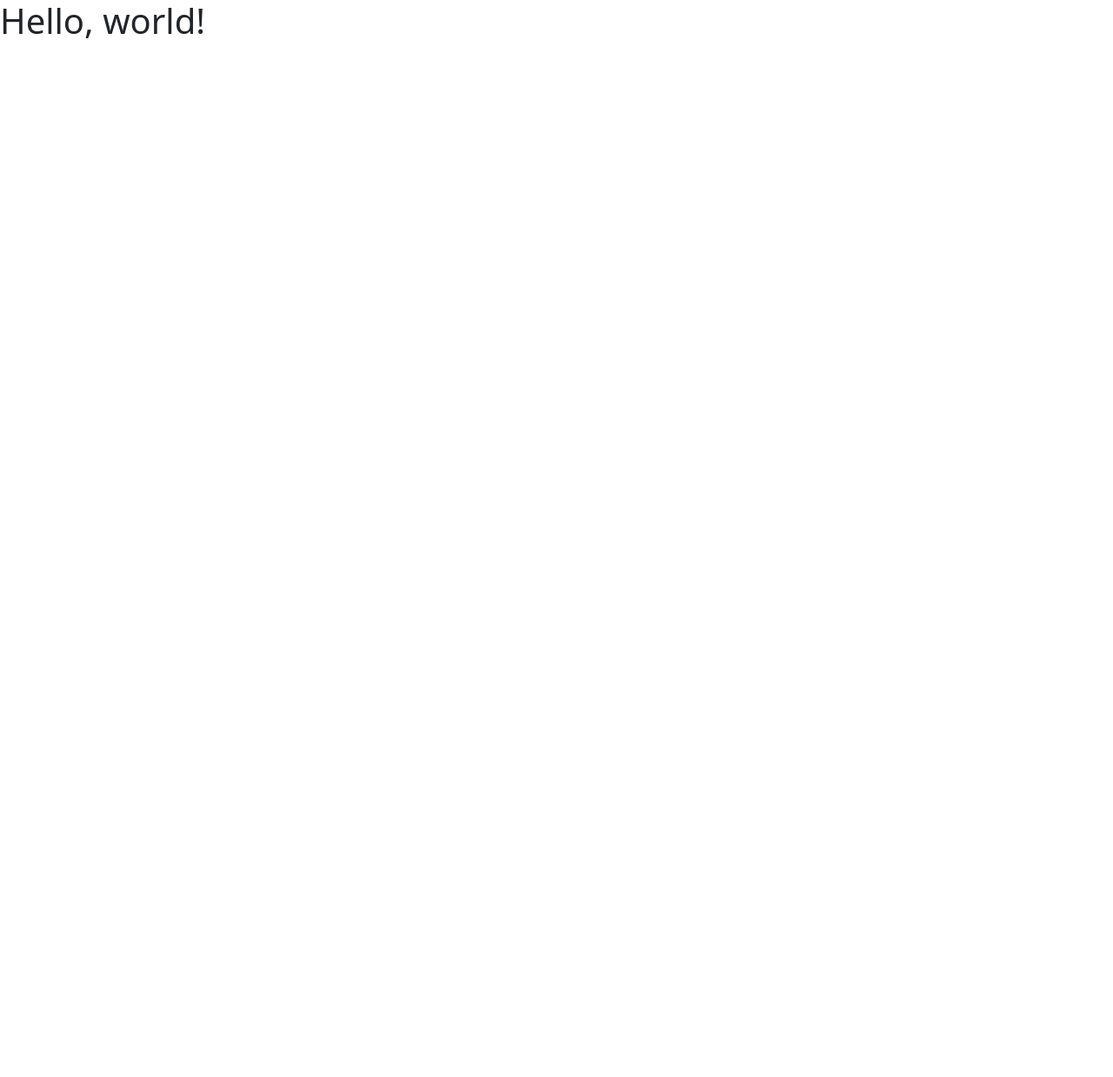
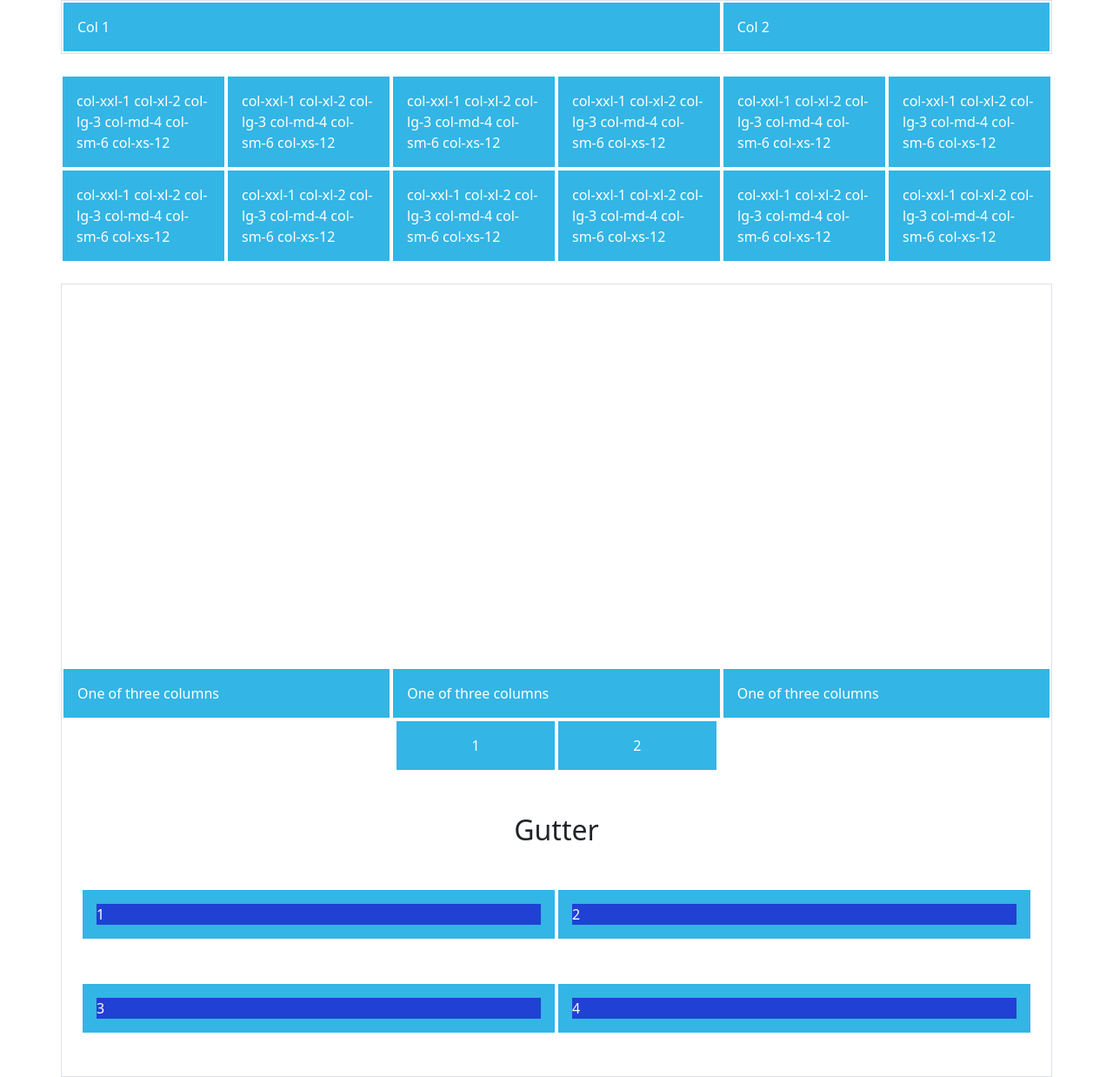
Before and after one commit to siva1b3/2048, a plain HTML site: page btsp/index.001.html in a window 1280 px wide. Shown: the whole page at 87% size. Before the commit the page ends 800 px from the top, so only its background shows below. Drawn offline with nearby package versions, Linux system fonts and the light colour scheme.

Commit message:
Changes to be committed: 	modified:   btsp/index.001.html

```diff
--- a/btsp/index.001.html
+++ b/btsp/index.001.html
@@ -1,13 +1,102 @@
-<!doctype html>
+<!DOCTYPE html>
 <html lang="en">
   <head>
-    <meta charset="utf-8">
-    <meta name="viewport" content="width=device-width, initial-scale=1">
+    <meta charset="utf-8" />
+    <meta name="viewport" content="width=device-width, initial-scale=1" />
     <title>Bootstrap demo</title>
-    <link href="https://cdn.jsdelivr.net/npm/bootstrap@5.3.0/dist/css/bootstrap.min.css" rel="stylesheet" integrity="sha384-9ndCyUaIbzAi2FUVXJi0CjmCapSmO7SnpJef0486qhLnuZ2cdeRhO02iuK6FUUVM" crossorigin="anonymous">
+    <link
+      href="https://cdn.jsdelivr.net/npm/bootstrap@5.3.0/dist/css/bootstrap.min.css"
+      rel="stylesheet"
+      integrity="sha384-9ndCyUaIbzAi2FUVXJi0CjmCapSmO7SnpJef0486qhLnuZ2cdeRhO02iuK6FUUVM"
+      crossorigin="anonymous"
+    />
+    <style>
+      [class*="col"] {
+        padding: 1rem;
+        background-color: #33b5e5;
+        border: 2px solid #fff;
+        color: #fff;
+      }
+      .child {
+        background-color: #2041d3;
+      }
+    </style>
   </head>
   <body>
-    <h1>Hello, world!</h1>
-    <script src="https://cdn.jsdelivr.net/npm/bootstrap@5.3.0/dist/js/bootstrap.bundle.min.js" integrity="sha384-geWF76RCwLtnZ8qwWowPQNguL3RmwHVBC9FhGdlKrxdiJJigb/j/68SIy3Te4Bkz" crossorigin="anonymous"></script>
+    <div class="container border">
+      <div class="row">
+        <div class="col-lg-8 col-md-6">Col 1</div>
+        <div class="col-lg-4 col-md-6">Col 2</div>
+      </div>
+    </div>
+    <div class="container my-4">
+      <div class="row">
+        <div class="col-xxl-1 col-xl-2 col-lg-3 col-md-4 col-sm-6 col-xs-12">
+          col-xxl-1 col-xl-2 col-lg-3 col-md-4 col-sm-6 col-xs-12
+        </div>
+        <div class="col-xxl-1 col-xl-2 col-lg-3 col-md-4 col-sm-6 col-xs-12">
+          col-xxl-1 col-xl-2 col-lg-3 col-md-4 col-sm-6 col-xs-12
+        </div>
+        <div class="col-xxl-1 col-xl-2 col-lg-3 col-md-4 col-sm-6 col-xs-12">
+          col-xxl-1 col-xl-2 col-lg-3 col-md-4 col-sm-6 col-xs-12
+        </div>
+        <div class="col-xxl-1 col-xl-2 col-lg-3 col-md-4 col-sm-6 col-xs-12">
+          col-xxl-1 col-xl-2 col-lg-3 col-md-4 col-sm-6 col-xs-12
+        </div>
+        <div class="col-xxl-1 col-xl-2 col-lg-3 col-md-4 col-sm-6 col-xs-12">
+          col-xxl-1 col-xl-2 col-lg-3 col-md-4 col-sm-6 col-xs-12
+        </div>
+        <div class="col-xxl-1 col-xl-2 col-lg-3 col-md-4 col-sm-6 col-xs-12">
+          col-xxl-1 col-xl-2 col-lg-3 col-md-4 col-sm-6 col-xs-12
+        </div>
+        <div class="col-xxl-1 col-xl-2 col-lg-3 col-md-4 col-sm-6 col-xs-12">
+          col-xxl-1 col-xl-2 col-lg-3 col-md-4 col-sm-6 col-xs-12
+        </div>
+        <div class="col-xxl-1 col-xl-2 col-lg-3 col-md-4 col-sm-6 col-xs-12">
+          col-xxl-1 col-xl-2 col-lg-3 col-md-4 col-sm-6 col-xs-12
+        </div>
+        <div class="col-xxl-1 col-xl-2 col-lg-3 col-md-4 col-sm-6 col-xs-12">
+          col-xxl-1 col-xl-2 col-lg-3 col-md-4 col-sm-6 col-xs-12
+        </div>
+        <div class="col-xxl-1 col-xl-2 col-lg-3 col-md-4 col-sm-6 col-xs-12">
+          col-xxl-1 col-xl-2 col-lg-3 col-md-4 col-sm-6 col-xs-12
+        </div>
+        <div class="col-xxl-1 col-xl-2 col-lg-3 col-md-4 col-sm-6 col-xs-12">
+          col-xxl-1 col-xl-2 col-lg-3 col-md-4 col-sm-6 col-xs-12
+        </div>
+        <div class="col-xxl-1 col-xl-2 col-lg-3 col-md-4 col-sm-6 col-xs-12">
+          col-xxl-1 col-xl-2 col-lg-3 col-md-4 col-sm-6 col-xs-12
+        </div>
+      </div>
+    </div>
+    <div class="container border">
+      <div class="row align-items-end" style="height: 500px">
+        <div class="col">One of three columns</div>
+        <div class="col">One of three columns</div>
+        <div class="col">One of three columns</div>
+      </div>
+
+      <div class="container">
+        <div class="row justify-content-center text-center">
+          <div class="col-2">1</div>
+          <div class="col-2">2</div>
+        </div>
+      </div>
+      <h2 class="text-center my-5">Gutter</h2>
+
+      <div class="container my-5">
+        <div class="row gx-1 gy-5">
+          <div class="col-6"><div class="child">1</div></div>
+          <div class="col-6"><div class="child">2</div></div>
+          <div class="col-6"><div class="child">3</div></div>
+          <div class="col-6"><div class="child">4</div></div>
+        </div>
+      </div>
+    </div>
+    <script
+      src="https://cdn.jsdelivr.net/npm/bootstrap@5.3.0/dist/js/bootstrap.bundle.min.js"
+      integrity="sha384-geWF76RCwLtnZ8qwWowPQNguL3RmwHVBC9FhGdlKrxdiJJigb/j/68SIy3Te4Bkz"
+      crossorigin="anonymous"
+    ></script>
   </body>
 </html>
```
